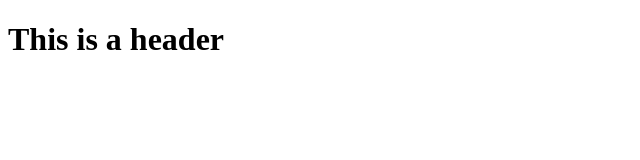
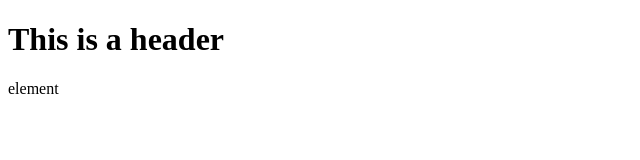
Before and after one commit to Chad-Graham/git-test, a plain HTML site: page index.html in a window 1280 px wide. Shown: the full height of the page, 0-640 px from the left. Drawn offline with Linux system fonts and the light colour scheme.

Commit message:
Second commit

```diff
--- a/index.html
+++ b/index.html
@@ -3,6 +3,7 @@
 
 <body>
     <h1>This is a header</h1>
+    <p>element</p>
 </body>
 
 </html>
```
